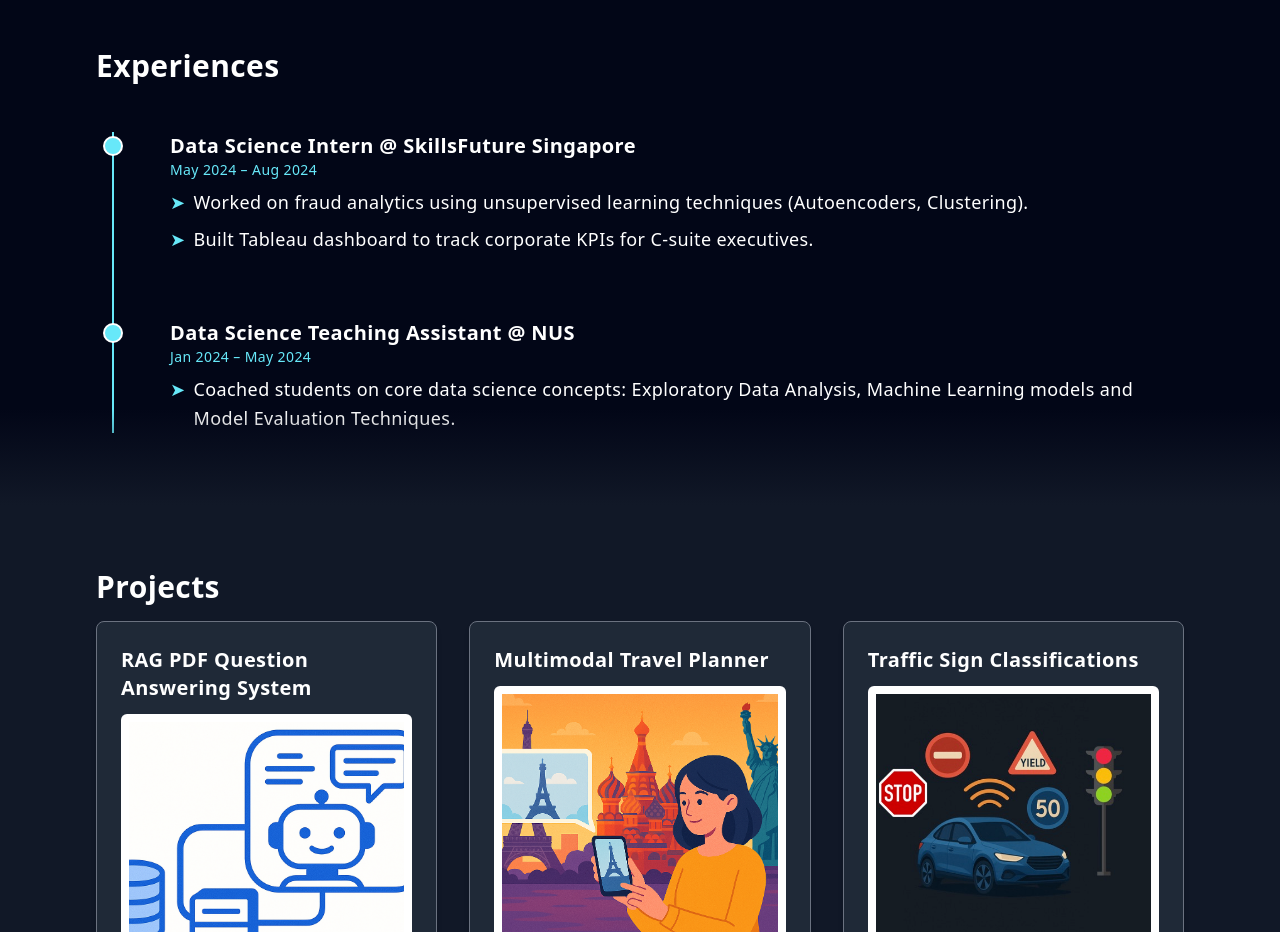
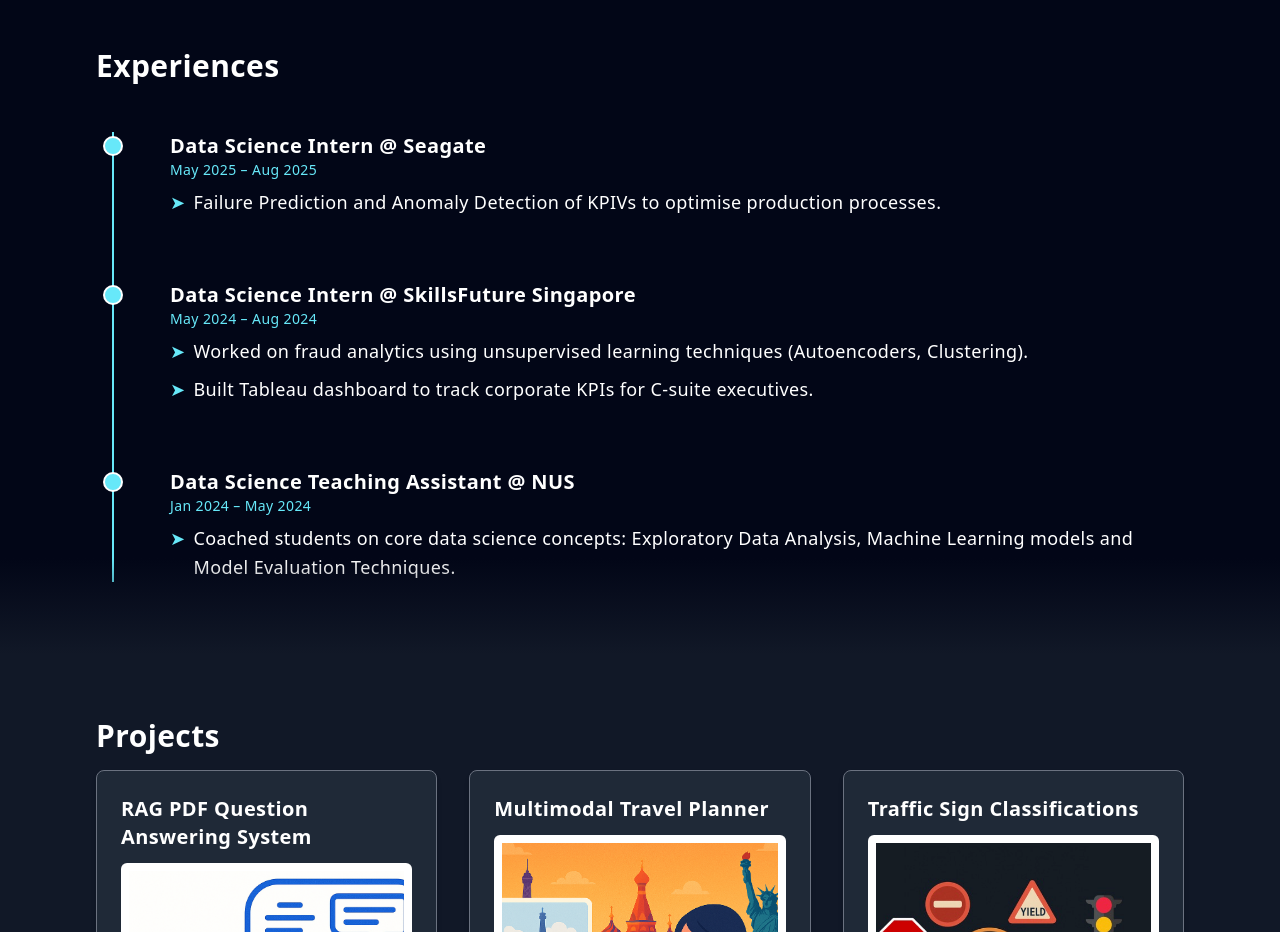
Before and after one commit to ryanjek/Portfolio, a plain HTML site: page index.html in a window 1280 px wide. Shown: the part 1980-2912 px from the top of the page. Drawn offline with nearby package versions, Linux system fonts and the light colour scheme.

Commit message:
update work experience

```diff
--- a/index.html
+++ b/index.html
@@ -179,6 +179,23 @@
       <div class="absolute left-[-2.7rem] top-1 w-5 h-5 bg-cyan-300 rounded-full z-10 border-2 border-white"></div>
 
       <div class="pl-6">
+        <h3 class="text-xl font-semibold text-white">Data Science Intern @ Seagate </h3>
+        <p class="text-sm text-cyan-300 mb-2">May 2025 – Aug 2025</p>
+        <ul class="space-y-2 text-white text-lg leading-relaxed mb-2">
+          <li class="flex items-start">
+            <span class="text-cyan-300 mr-2">➤</span>
+            <span> Failure Prediction and Anomaly Detection of KPIVs to optimise production processes.</span>
+          </li>
+        </ul>
+      </div>
+    </div>
+
+    <!-- Entry 2 -->
+    <div class="relative">
+      <!-- Dot -->
+      <div class="absolute left-[-2.7rem] top-1 w-5 h-5 bg-cyan-300 rounded-full z-10 border-2 border-white"></div>
+
+      <div class="pl-6">
         <h3 class="text-xl font-semibold text-white">Data Science Intern @ SkillsFuture Singapore</h3>
         <p class="text-sm text-cyan-300 mb-2">May 2024 – Aug 2024</p>
         <ul class="space-y-2 text-white text-lg leading-relaxed mb-2">
@@ -194,7 +211,7 @@
       </div>
     </div>
 
-      <!-- Entry 2 -->
+    <!-- Entry 3 -->
     <div class="relative">
       <!-- Dot -->
       <div class="absolute left-[-2.7rem] top-1 w-5 h-5 bg-cyan-300 rounded-full z-10 border-2 border-white"></div>
@@ -382,7 +399,6 @@
         <h3 class="text-xl font-bold mb-3 text-gradient">Feel free to connect with me!</h3>
     <div class="flex space-x-6">
 
-
       <!-- Gmail -->
       <a href="mailto:ryanngjekhian@gmail.com" target="_blank" class="group flex items-center space-x-2 bg-white text-black px-4 py-2 rounded-lg shadow hover:bg-red-100 transition">
         <img src="https://cdn.jsdelivr.net/gh/devicons/devicon/icons/google/google-original.svg" class="w-6 h-6" alt="Gmail icon"/>
```
Lines whose indentation alone changed are shown as unchanged.
